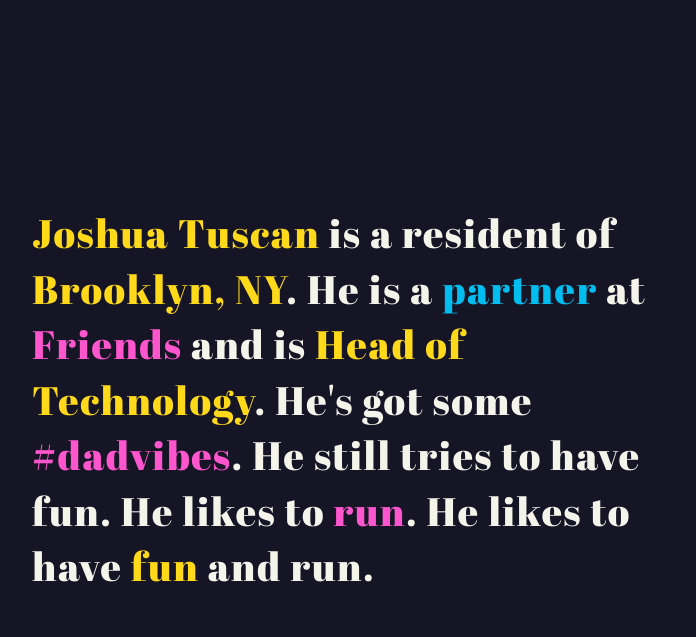
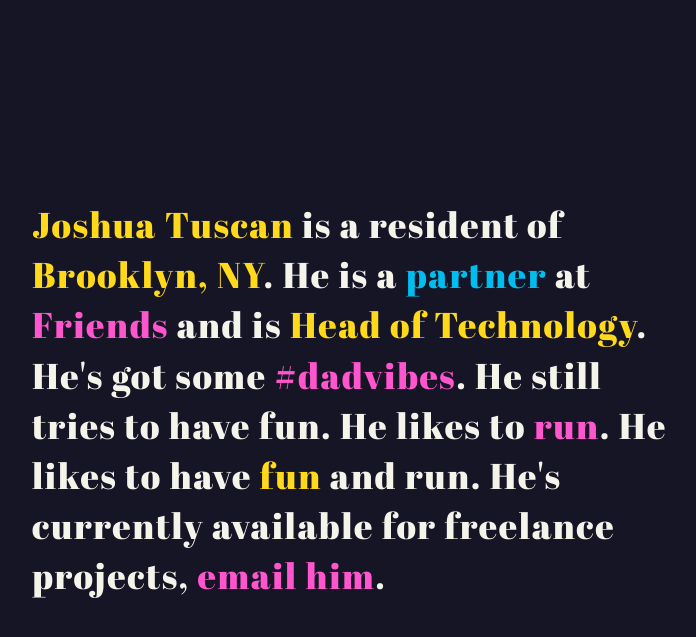
Before and after one commit to joshuatuscan/personal, a PHP site: page /index.html in a window 1280 px wide. Shown: the top 637 px of the page, without its empty margins (288-984 px from the left). Run offline with PHP 8.4, Linux system fonts and the light colour scheme; some libraries are stand-ins or nearby versions.

Commit message:
adding freelance line

```diff
--- a/index.html
+++ b/index.html
@@ -40,6 +40,7 @@
 		He's got some <a href="https://instagram.com/explore/tags/dadvibes/" target="_blank">#dadvibes</a>.
 		He still tries to have fun. He likes to <a href="http://smashrun.com/joshuatuscan/">run</a>.
 		He likes to have <a href="mailto:hello@joshuatuscan.com?subject=I like to have fun also!">fun</a> and run.
+		He's currently available for freelance projects, <a href="mailto:hello@joshuatuscan.com?subject=Freelance inquiry">email him</a>.
 	</h1>
 
 
--- a/styles/splash.css
+++ b/styles/splash.css
@@ -42,7 +42,7 @@ body {
 
 h1 {
 	font-size: 40px;
-	font-size: 3.1vw;
+	font-size: 2.8vw;
 	height: auto;
 	line-height: 1.4;
 	left: 50%;
```
